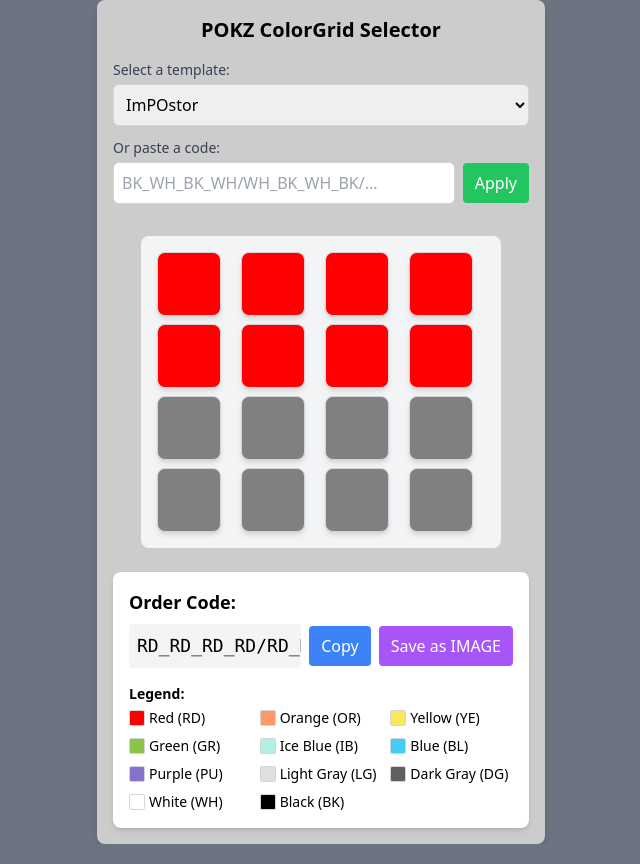
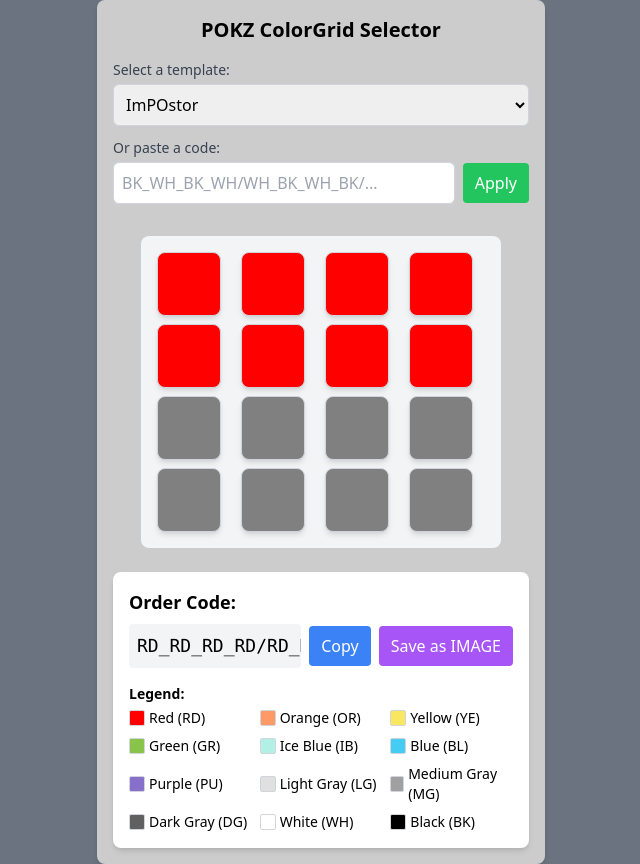
Before and after one commit to kumodot/pokz-02_color, a React (Vite) app: page / in a window 1280 px wide. Shown: the whole page, without its empty margins (319-959 px from the left). Built offline with nearby package versions, Linux system fonts and the light colour scheme.

Commit message:
Update App.tsx
Adding Medium Gray Color

```diff
--- a/src/App.tsx
+++ b/src/App.tsx
@@ -15,6 +15,7 @@
     BL: { name: "Blue", rgb: [69, 204, 245] },
     PU: { name: "Purple", rgb: [135, 111, 204] },
     LG: { name: "Light Gray", rgb: [224, 224, 224] },
+    MG: { name: "Medium Gray", rgb: [160, 160, 160] },
     DG: { name: "Dark Gray", rgb: [96, 96, 96] },
     WH: { name: "White", rgb: [255, 255, 255] },
     BK: { name: "Black", rgb: [0, 0, 0] },
```
